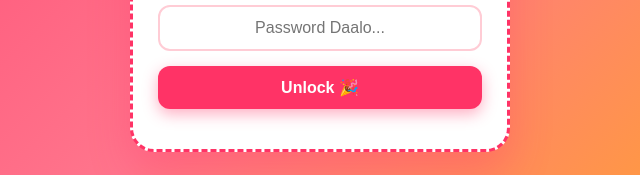
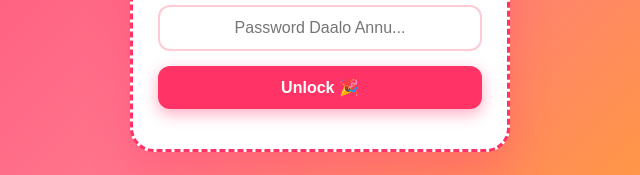
Before and after one commit to udaygupta29/Annu-Birthday, a plain HTML site: page index.html in a window 1280 px wide. Shown: the part 430-605 px from the top of the page, 320-960 px from the left. Drawn offline with Linux system fonts and the light colour scheme.

Commit message:
Update index.html

```diff
--- a/index.html
+++ b/index.html
@@ -454,7 +454,7 @@
   <div id="login-overlay">
     <div class="login-card">
       <h2>Enter Password for Surprise </h2>
-      <input type="password" id="password-input" class="login-input" placeholder="Password Daalo..." />
+      <input type="password" id="password-input" class="login-input" placeholder="Password Daalo Annu..." />
       <button class="login-btn" onclick="checkPassword()">Unlock 🎉</button>
     </div>
   </div>
```
